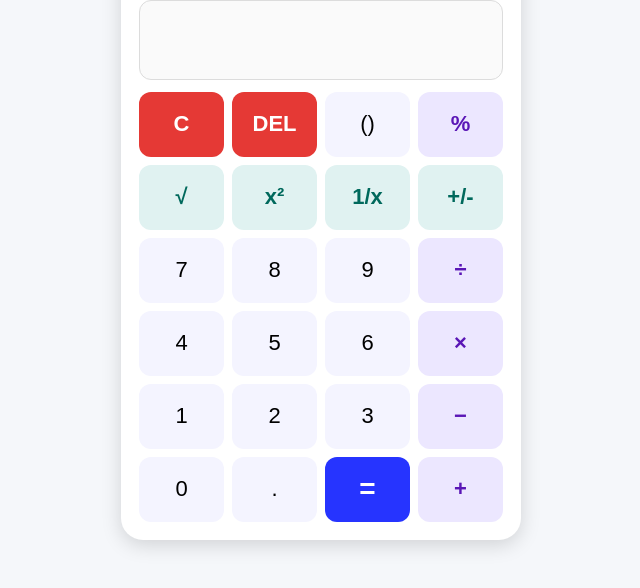
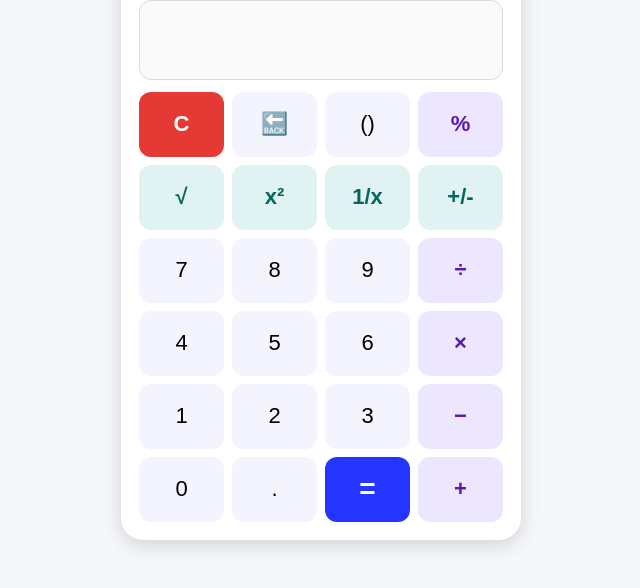
Before and after one commit to aimable2025/CalculatriceAPK, a website: page www/index.html in a window 1280 px wide. Shown: the part 168-756 px from the top of the page, without its empty margins (319-959 px from the left). Drawn offline with Linux system fonts and the light colour scheme.

Commit message:
Change delete button text to emoji

```diff
--- a/www/index.html
+++ b/www/index.html
@@ -37,7 +37,7 @@
 
             <!-- Ligne 1 -->
             <button onclick="clearDisplay()" class="effacer">C</button>
-            <button onclick="deleteLast()" class="effacer">DEL</button>
+            <button onclick="deleteLast()">🔙</button>
             <button onclick="appendParenthesis()">()</button>
             <button onclick="appendValue('%')" class="operateur">%</button>
 
```
